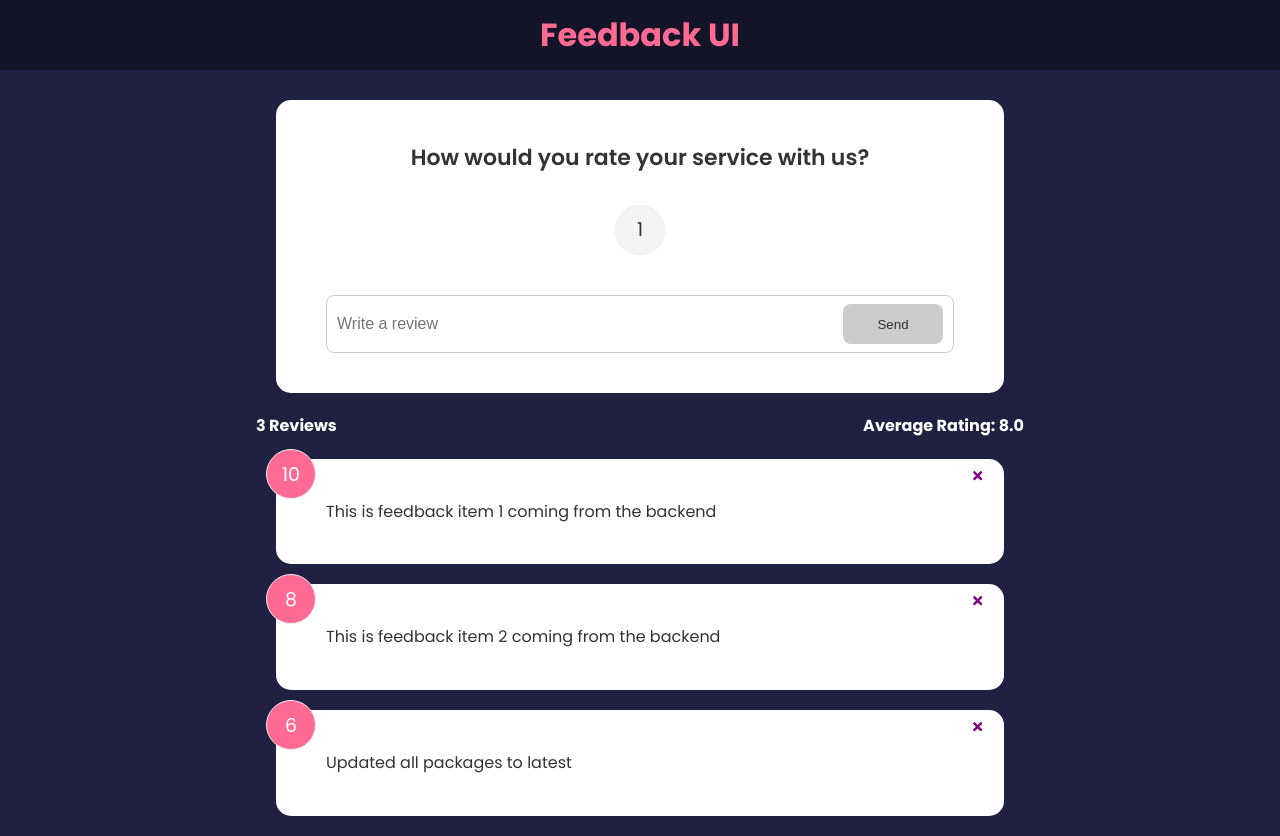
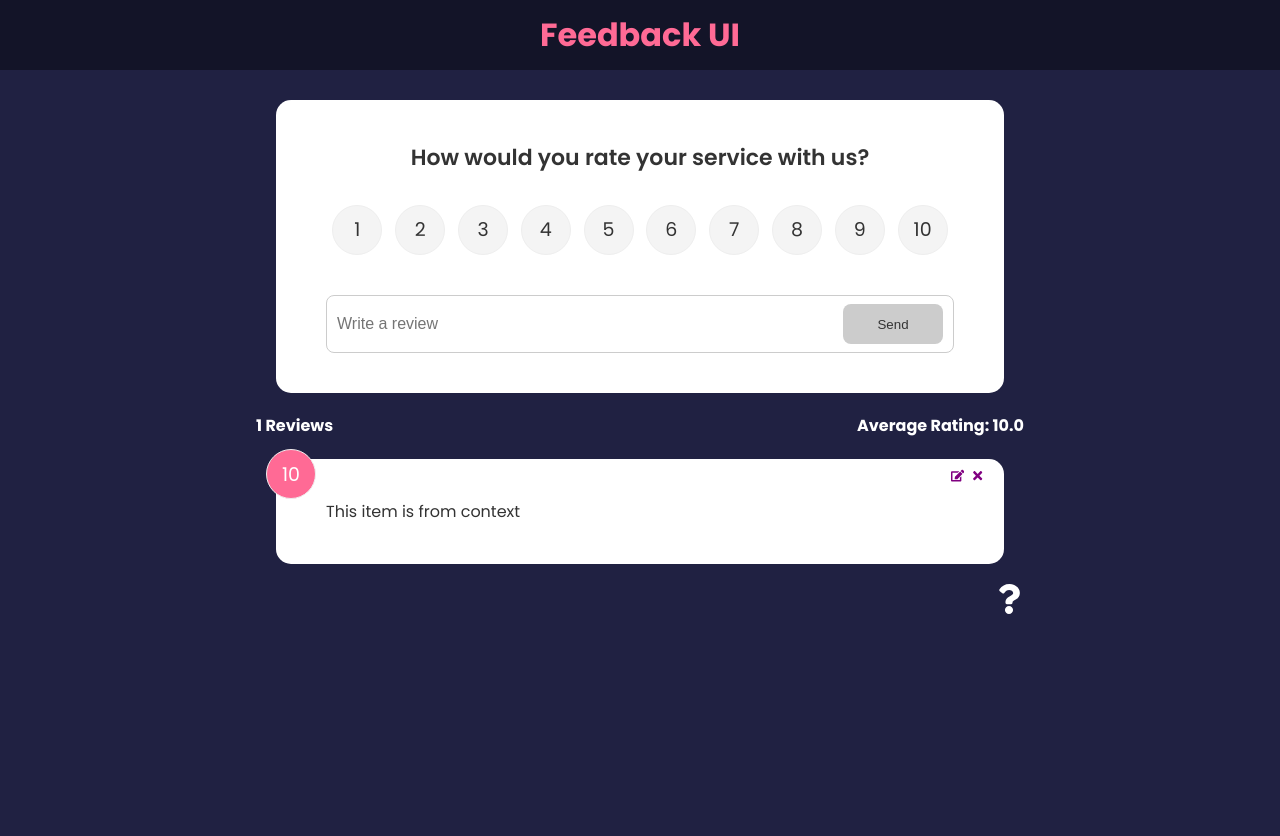
Before and after one commit to WMSSanharsha/Feedback-UI, a React (Create React App) app: page / in a window 1280 px wide. After the commit the page ends 800 px from the top, so only its background shows below. Built offline with nearby package versions, Linux system fonts and the light colour scheme.

Commit message:
add global state

```diff
--- a/src/App.js
+++ b/src/App.js
@@ -1,30 +1,15 @@
-import { useState } from "react";
-import { v4 as uuidv4 } from "uuid";
 import { BrowserRouter, Route, Routes } from "react-router-dom";
 import Header from "./components/Header";
-import FeedbackData from "./data/FeedbackData";
 import FeedbackList from "./components/FeedbackList";
 import FeedbackStats from "./components/FeedbackStats";
 import FeedbackForm from "./components/FeedbackForm";
 import AboutPage from "./pages/AboutPage";
+import { FeedbackProvider } from "./context/FeedbackContext";
+import AboutIconLink from "./components/AboutIconLink";
 
 function App() {
-  const [feedback, setFeedback] = useState(FeedbackData);
-
-  const addFeedback = (newFeedback) => {
-    newFeedback.id = uuidv4();
-    setFeedback([newFeedback, ...feedback]);
-  };
-  const deleteFeedBack = (id) => {
-    if (window.confirm("Are you sure you want to delete?")) {
-      setFeedback(
-        feedback.filter((item) => {
-          return item.id !== id;
-        })
-      );
-    }
-  };
   return (
+    <FeedbackProvider>
       <BrowserRouter>
         <Header />
         <div className="container">
@@ -33,19 +18,18 @@
               path="/"
               element={
                 <>
-                <FeedbackForm handleAdd={addFeedback} />
-                <FeedbackStats feedback={feedback} />
-                <FeedbackList
-                  feedback={feedback}
-                  handleDelete={deleteFeedBack}
-                />
+                  <FeedbackForm />
+                  <FeedbackStats />
+                  <FeedbackList />
                 </>
               }
             ></Route>
             <Route path="/about" element={<AboutPage />} />
           </Routes>
+          <AboutIconLink />
         </div>
       </BrowserRouter>
+    </FeedbackProvider>
   );
 }
 
--- /dev/null
+++ b/src/components/AboutIconLink.jsx
@@ -0,0 +1,15 @@
+import React from "react";
+import { FaQuestion } from "react-icons/fa";
+import { Link } from "react-router-dom";
+
+function AboutIconLink() {
+  return (
+    <div className="about-link">
+      <Link to="/about">
+        <FaQuestion size={30} />
+      </Link>
+    </div>
+  );
+}
+
+export default AboutIconLink;
--- a/src/components/FeedbackForm.jsx
+++ b/src/components/FeedbackForm.jsx
@@ -1,13 +1,24 @@
-import React, { useState } from "react";
+import React, { useContext, useEffect, useState } from "react";
 import Card from "./shared/Card";
 import Button from "./shared/Button";
 import RatingSelect from "./RatingSelect";
+import FeedbackContext from "../context/FeedbackContext";
 
-function FeedbackForm({ handleAdd }) {
+function FeedbackForm() {
   const [text, setText] = useState("");
   const [rating, setRating] = useState(10);
   const [btnDisbaled, setBtnDisabled] = useState(true);
   const [message, setMessage] = useState("");
+
+  const { addFeedback, feedbackEdit } = useContext(FeedbackContext);
+
+  useEffect(() => {
+    if (feedbackEdit.edit === true) {
+      setBtnDisabled(false);
+      setText(feedbackEdit.item.text);
+      setRating(feedbackEdit.item.rating);
+    }
+  }, [feedbackEdit]);
 
   function handleTextChange(e) {
     if (text === " ") {
@@ -32,7 +43,7 @@
         rating,
       };
 
-      handleAdd(newFeedback);
+      addFeedback(newFeedback);
       setText(" ");
     }
   };
@@ -40,7 +51,7 @@
     <Card>
       <form onSubmit={handleSubmit}>
         <h2>How would you rate your service with us?</h2>
-        <RatingSelect select={(rating) => console.log(rating)} />
+        <RatingSelect select={(rating) => setRating(rating)} />
         <div className="input-group">
           <input
             type="text"
--- a/src/components/FeedbackItem.jsx
+++ b/src/components/FeedbackItem.jsx
@@ -1,13 +1,19 @@
+import { useContext } from "react";
 import Card from "./shared/Card";
-import { FaTimes } from "react-icons/fa";
+import { FaTimes, FaEdit } from "react-icons/fa";
+import FeedbackContext from "../context/FeedbackContext";
 
-function FeedbackItem({ item, handleDelete }) {
-  function handleOnClick(id) {}
+function FeedbackItem({ item }) {
+  const { deleteFeedBack, editFeedback } = useContext(FeedbackContext);
+
   return (
     <Card reverse={false}>
       <div className="num-display">{item.rating}</div>
-      <button className="close" onClick={() => handleDelete(item.id)}>
+      <button className="close" onClick={() => deleteFeedBack(item.id)}>
         <FaTimes color="purple" />
+      </button>
+      <button className="edit" onClick={() => editFeedback(item)}>
+        <FaEdit color="purple" />
       </button>
       <div className="text-display">{item.text}</div>
     </Card>
--- a/src/components/FeedbackList.jsx
+++ b/src/components/FeedbackList.jsx
@@ -1,8 +1,11 @@
 import { motion, AnimatePresence } from "framer-motion";
+import FeedbackItem from "./FeedbackItem";
+import { useContext } from "react";
+import FeedbackContext from "../context/FeedbackContext";
 
-import FeedbackItem from "./FeedbackItem";
+function FeedbackList() {
+  const { feedback } = useContext(FeedbackContext);
 
-function FeedbackList({ feedback, handleDelete }) {
   if (!feedback || feedback.length === 0) {
     return <p>No Feedback Yet!</p>;
   }
@@ -18,7 +21,7 @@
               animate={{ opacity: 1 }}
               exit={{ opacity: 0 }}
             >
-              <FeedbackItem item={item} handleDelete={handleDelete} />
+              <FeedbackItem item={item} />
             </motion.div>
           );
         })}
--- a/src/components/FeedbackStats.jsx
+++ b/src/components/FeedbackStats.jsx
@@ -1,4 +1,9 @@
-function FeedbackStats({ feedback }) {
+import { useContext } from "react";
+import FeedbackContext from "../context/FeedbackContext";
+
+function FeedbackStats() {
+  const { feedback } = useContext(FeedbackContext);
+
   //Calculate Rating Avg
 
   let average =
--- a/src/components/RatingSelect.jsx
+++ b/src/components/RatingSelect.jsx
@@ -1,11 +1,17 @@
-import React, { useState } from "react";
+import React, { useContext, useEffect, useState } from "react";
+import FeedbackContext from "../context/FeedbackContext";
 
 function RatingSelect({ select }) {
   const [selected, setSelected] = useState(10);
+  const { feedbackEdit } = useContext(FeedbackContext);
+
+  useEffect(() => {
+    setSelected(feedbackEdit.item.rating);
+  }, [feedbackEdit]);
 
   function handleChange(e) {
     setSelected(+e.currentTarget.value);
-    select(selected);
+    select(+e.currentTarget.value);
   }
   return (
     <ul className="rating">
@@ -20,6 +26,105 @@
         />
         <label htmlFor="num1">1</label>
       </li>
+      <li>
+        <input
+          type="radio"
+          id="num2"
+          name="rating"
+          value="2"
+          onChange={handleChange}
+          checked={selected === 2}
+        />
+        <label htmlFor="num2">2</label>
+      </li>
+      <li>
+        <input
+          type="radio"
+          id="num3"
+          name="rating"
+          value="3"
+          onChange={handleChange}
+          checked={selected === 3}
+        />
+        <label htmlFor="num3">3</label>
+      </li>
+      <li>
+        <input
+          type="radio"
+          id="num4"
+          name="rating"
+          value="4"
+          onChange={handleChange}
+          checked={selected === 4}
+        />
+        <label htmlFor="num4">4</label>
+      </li>
+      <li>
+        <input
+          type="radio"
+          id="num5"
+          name="rating"
+          value="5"
+          onChange={handleChange}
+          checked={selected === 5}
+        />
+        <label htmlFor="num5">5</label>
+      </li>
+      <li>
+        <input
+          type="radio"
+          id="num6"
+          name="rating"
+          value="6"
+          onChange={handleChange}
+          checked={selected === 6}
+        />
+        <label htmlFor="num6">6</label>
+      </li>
+      <li>
+        <input
+          type="radio"
+          id="num7"
+          name="rating"
+          value="7"
+          onChange={handleChange}
+          checked={selected === 7}
+        />
+        <label htmlFor="num7">7</label>
+      </li>
+      <li>
+        <input
+          type="radio"
+          id="num8"
+          name="rating"
+          value="8"
+          onChange={handleChange}
+          checked={selected === 8}
+        />
+        <label htmlFor="num8">8</label>
+      </li>
+      <li>
+        <input
+          type="radio"
+          id="num9"
+          name="rating"
+          value="9"
+          onChange={handleChange}
+          checked={selected === 9}
+        />
+        <label htmlFor="num9">9</label>
+      </li>
+      <li>
+        <input
+          type="radio"
+          id="num10"
+          name="rating"
+          value="10"
+          onChange={handleChange}
+          checked={selected === 10}
+        />
+        <label htmlFor="num10">10</label>
+      </li>
     </ul>
   );
 }
--- /dev/null
+++ b/src/context/FeedbackContext.jsx
@@ -0,0 +1,53 @@
+import { createContext, useContext, useState } from "react";
+import { v4 as uuidv4 } from "uuid";
+
+const FeedbackContext = createContext();
+
+export const FeedbackProvider = ({ children }) => {
+  const [feedback, setFeedback] = useState([
+    {
+      id: 1,
+      text: "This item is from context",
+      rating: 10,
+    },
+  ]);
+
+  const [feedbackEdit, setFeedbackEdit] = useState({ item: {}, edit: false });
+
+  const addFeedback = (newFeedback) => {
+    newFeedback.id = uuidv4();
+    setFeedback([newFeedback, ...feedback]);
+  };
+
+  const deleteFeedBack = (id) => {
+    if (window.confirm("Are you sure you want to delete?")) {
+      setFeedback(
+        feedback.filter((item) => {
+          return item.id !== id;
+        })
+      );
+    }
+  };
+
+  const editFeedback = (item) => {
+    setFeedbackEdit({
+      item,
+      edit: true,
+    });
+  };
+  return (
+    <FeedbackContext.Provider
+      value={{
+        feedback,
+        deleteFeedBack,
+        addFeedback,
+        editFeedback,
+        feedbackEdit,
+      }}
+    >
+      {children}
+    </FeedbackContext.Provider>
+  );
+};
+
+export default FeedbackContext;
--- a/src/pages/AboutPage.jsx
+++ b/src/pages/AboutPage.jsx
@@ -1,5 +1,6 @@
 import React from "react";
 import Card from "../components/shared/Card";
+import { Link } from "react-router-dom";
 function AboutPage() {
   return (
     <Card>
@@ -9,7 +10,7 @@
         <p>Version: 1.0.0</p>
 
         <p>
-          <a href="/">Back to Home</a>
+          <Link to="/">Back to Home Page</Link>
         </p>
       </div>
     </Card>
```
Lines whose indentation alone changed are shown as unchanged.
